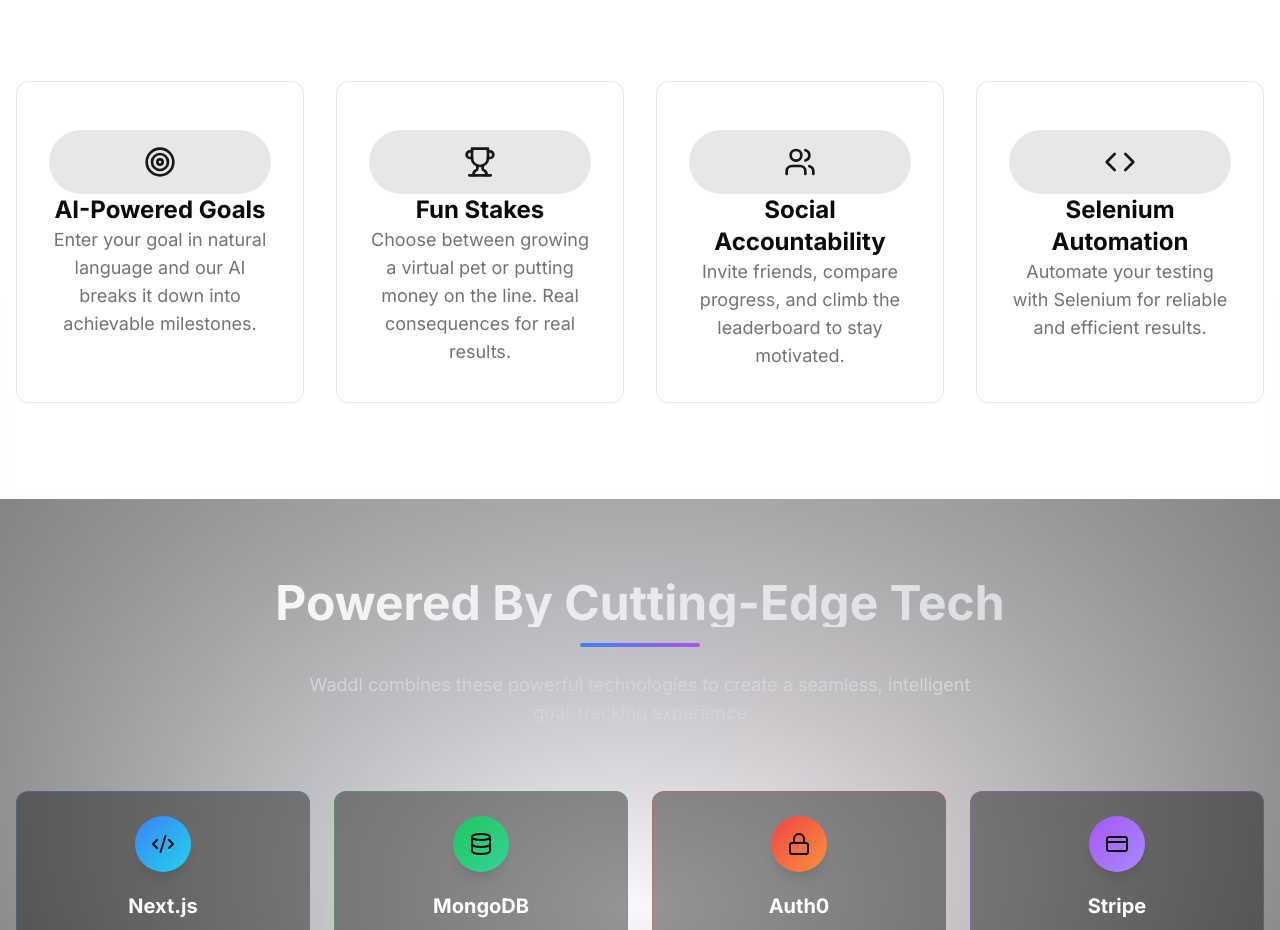
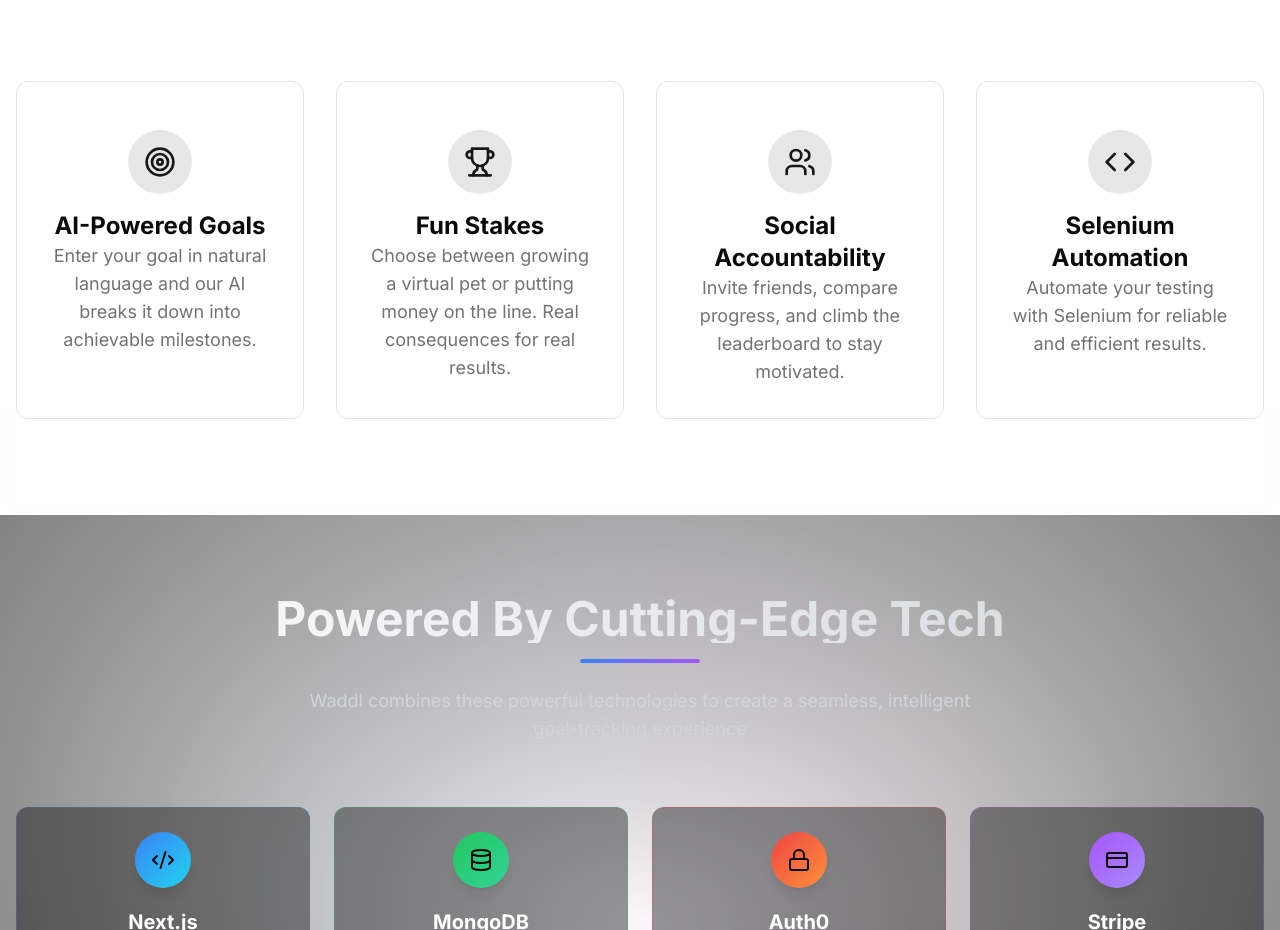
Before and after one commit to ArslanKamchybekov/wildhacks, a Next.js app in the folder client/: page / in a window 1280 px wide. Shown: the part 900-1830 px from the top of the page. Built offline with nearby package versions, Linux system fonts and the light colour scheme; no server answers.

Commit message:
Fixed cards

```diff
--- a/client/app/page.tsx
+++ b/client/app/page.tsx
@@ -255,11 +255,11 @@ export default function Home() {
                     </motion.svg>
                   </div>
                   {/* Card Content */}
-                  <div className="relative z-10">
+                  <div className="relative z-10 flex flex-col items-center w-full">
                     <div className="flex items-center justify-center rounded-full bg-primary/10 p-4 group-hover:bg-primary/20 transition-colors">
                       {feature.icon}
                     </div>
-                    <h3 className="text-2xl font-bold">{feature.title}</h3>
+                    <h3 className="text-2xl font-bold mt-4">{feature.title}</h3>
                     <p className="text-muted-foreground text-lg">
                       {feature.description}
                     </p>
```
